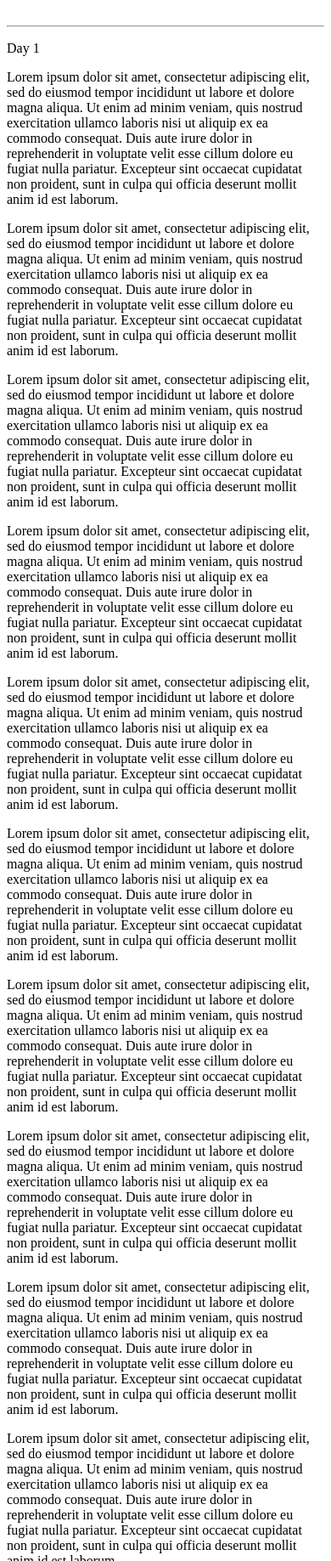
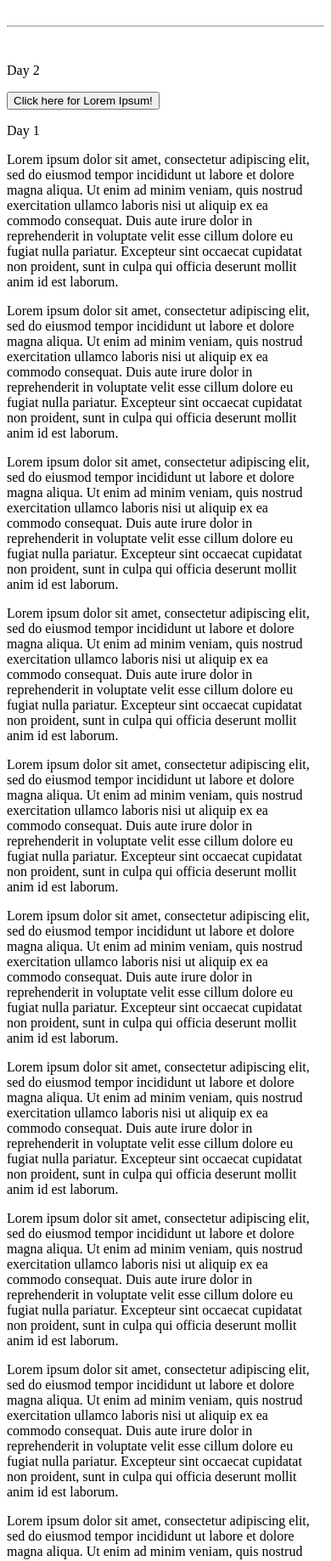
Before and after one commit to lumberdwelling/Blog-Project, a plain HTML site: page index.html in a window 390 px wide. Shown: the part 163-2000 px from the top of the page at 85% size. Drawn offline with Linux system fonts and the light colour scheme.

Commit message:
update 4
added lorem ipsum button, removed excess lorem ipsum, changed breakpoint for New

```diff
--- a/index.html
+++ b/index.html
@@ -14,20 +14,17 @@
       <li><a href="#about">About</a></li>
     </ul>
     <h1 id="home"> Patrick Koidal's 100 Days of Code Blog </h1>
-    <hr>
-    <p id="new"> Day 1 </p>
-    <p> Lorem ipsum dolor sit amet, consectetur adipiscing elit, sed do eiusmod tempor incididunt ut labore et dolore magna aliqua. Ut enim ad minim veniam, quis nostrud exercitation ullamco laboris nisi ut aliquip ex ea commodo consequat. Duis aute irure dolor in reprehenderit in voluptate velit esse cillum dolore eu fugiat nulla pariatur. Excepteur sint occaecat cupidatat non proident, sunt in culpa qui officia deserunt mollit anim id est laborum.</p>
-    <p> Lorem ipsum dolor sit amet, consectetur adipiscing elit, sed do eiusmod tempor incididunt ut labore et dolore magna aliqua. Ut enim ad minim veniam, quis nostrud exercitation ullamco laboris nisi ut aliquip ex ea commodo consequat. Duis aute irure dolor in reprehenderit in voluptate velit esse cillum dolore eu fugiat nulla pariatur. Excepteur sint occaecat cupidatat non proident, sunt in culpa qui officia deserunt mollit anim id est laborum.</p>
-    <p> Lorem ipsum dolor sit amet, consectetur adipiscing elit, sed do eiusmod tempor incididunt ut labore et dolore magna aliqua. Ut enim ad minim veniam, quis nostrud exercitation ullamco laboris nisi ut aliquip ex ea commodo consequat. Duis aute irure dolor in reprehenderit in voluptate velit esse cillum dolore eu fugiat nulla pariatur. Excepteur sint occaecat cupidatat non proident, sunt in culpa qui officia deserunt mollit anim id est laborum.</p>
-    <p> Lorem ipsum dolor sit amet, consectetur adipiscing elit, sed do eiusmod tempor incididunt ut labore et dolore magna aliqua. Ut enim ad minim veniam, quis nostrud exercitation ullamco laboris nisi ut aliquip ex ea commodo consequat. Duis aute irure dolor in reprehenderit in voluptate velit esse cillum dolore eu fugiat nulla pariatur. Excepteur sint occaecat cupidatat non proident, sunt in culpa qui officia deserunt mollit anim id est laborum.</p>
-    <p> Lorem ipsum dolor sit amet, consectetur adipiscing elit, sed do eiusmod tempor incididunt ut labore et dolore magna aliqua. Ut enim ad minim veniam, quis nostrud exercitation ullamco laboris nisi ut aliquip ex ea commodo consequat. Duis aute irure dolor in reprehenderit in voluptate velit esse cillum dolore eu fugiat nulla pariatur. Excepteur sint occaecat cupidatat non proident, sunt in culpa qui officia deserunt mollit anim id est laborum.</p>
-    <p> Lorem ipsum dolor sit amet, consectetur adipiscing elit, sed do eiusmod tempor incididunt ut labore et dolore magna aliqua. Ut enim ad minim veniam, quis nostrud exercitation ullamco laboris nisi ut aliquip ex ea commodo consequat. Duis aute irure dolor in reprehenderit in voluptate velit esse cillum dolore eu fugiat nulla pariatur. Excepteur sint occaecat cupidatat non proident, sunt in culpa qui officia deserunt mollit anim id est laborum.</p>
-    <p> Lorem ipsum dolor sit amet, consectetur adipiscing elit, sed do eiusmod tempor incididunt ut labore et dolore magna aliqua. Ut enim ad minim veniam, quis nostrud exercitation ullamco laboris nisi ut aliquip ex ea commodo consequat. Duis aute irure dolor in reprehenderit in voluptate velit esse cillum dolore eu fugiat nulla pariatur. Excepteur sint occaecat cupidatat non proident, sunt in culpa qui officia deserunt mollit anim id est laborum.</p>
-    <p> Lorem ipsum dolor sit amet, consectetur adipiscing elit, sed do eiusmod tempor incididunt ut labore et dolore magna aliqua. Ut enim ad minim veniam, quis nostrud exercitation ullamco laboris nisi ut aliquip ex ea commodo consequat. Duis aute irure dolor in reprehenderit in voluptate velit esse cillum dolore eu fugiat nulla pariatur. Excepteur sint occaecat cupidatat non proident, sunt in culpa qui officia deserunt mollit anim id est laborum.</p>
-    <p> Lorem ipsum dolor sit amet, consectetur adipiscing elit, sed do eiusmod tempor incididunt ut labore et dolore magna aliqua. Ut enim ad minim veniam, quis nostrud exercitation ullamco laboris nisi ut aliquip ex ea commodo consequat. Duis aute irure dolor in reprehenderit in voluptate velit esse cillum dolore eu fugiat nulla pariatur. Excepteur sint occaecat cupidatat non proident, sunt in culpa qui officia deserunt mollit anim id est laborum.</p>
-    <p> Lorem ipsum dolor sit amet, consectetur adipiscing elit, sed do eiusmod tempor incididunt ut labore et dolore magna aliqua. Ut enim ad minim veniam, quis nostrud exercitation ullamco laboris nisi ut aliquip ex ea commodo consequat. Duis aute irure dolor in reprehenderit in voluptate velit esse cillum dolore eu fugiat nulla pariatur. Excepteur sint occaecat cupidatat non proident, sunt in culpa qui officia deserunt mollit anim id est laborum.</p>
-    <p> Lorem ipsum dolor sit amet, consectetur adipiscing elit, sed do eiusmod tempor incididunt ut labore et dolore magna aliqua. Ut enim ad minim veniam, quis nostrud exercitation ullamco laboris nisi ut aliquip ex ea commodo consequat. Duis aute irure dolor in reprehenderit in voluptate velit esse cillum dolore eu fugiat nulla pariatur. Excepteur sint occaecat cupidatat non proident, sunt in culpa qui officia deserunt mollit anim id est laborum.</p>
-    <p> Lorem ipsum dolor sit amet, consectetur adipiscing elit, sed do eiusmod tempor incididunt ut labore et dolore magna aliqua. Ut enim ad minim veniam, quis nostrud exercitation ullamco laboris nisi ut aliquip ex ea commodo consequat. Duis aute irure dolor in reprehenderit in voluptate velit esse cillum dolore eu fugiat nulla pariatur. Excepteur sint occaecat cupidatat non proident, sunt in culpa qui officia deserunt mollit anim id est laborum.</p>
+    <hr id="new">
+    &nbsp;
+    <p>Day 2</p>
+      <script>
+        function createParagraph() {
+          var para = document.getElementById('loremDiv').innerHTML = 'Lorem ipsum dolor sit amet, consectetur adipiscing elit, sed do eiusmod tempor incididunt ut labore et dolore magna aliqua. Ut enim ad minim veniam, quis nostrud exercitation ullamco laboris nisi ut aliquip ex ea commodo consequat. Duis aute irure dolor in reprehenderit in voluptate velit esse cillum dolore eu fugiat nulla pariatur. Excepteur sint occaecat cupidatat non proident, sunt in culpa qui officia deserunt mollit anim id est laborum.'
+        }
+      </script>
+      <button onclick="createParagraph()">Click here for Lorem Ipsum!</button>
+      <div id="loremDiv"></div>
+    <p> Day 1 </p>
     <p> Lorem ipsum dolor sit amet, consectetur adipiscing elit, sed do eiusmod tempor incididunt ut labore et dolore magna aliqua. Ut enim ad minim veniam, quis nostrud exercitation ullamco laboris nisi ut aliquip ex ea commodo consequat. Duis aute irure dolor in reprehenderit in voluptate velit esse cillum dolore eu fugiat nulla pariatur. Excepteur sint occaecat cupidatat non proident, sunt in culpa qui officia deserunt mollit anim id est laborum.</p>
     <p> Lorem ipsum dolor sit amet, consectetur adipiscing elit, sed do eiusmod tempor incididunt ut labore et dolore magna aliqua. Ut enim ad minim veniam, quis nostrud exercitation ullamco laboris nisi ut aliquip ex ea commodo consequat. Duis aute irure dolor in reprehenderit in voluptate velit esse cillum dolore eu fugiat nulla pariatur. Excepteur sint occaecat cupidatat non proident, sunt in culpa qui officia deserunt mollit anim id est laborum.</p>
     <p> Lorem ipsum dolor sit amet, consectetur adipiscing elit, sed do eiusmod tempor incididunt ut labore et dolore magna aliqua. Ut enim ad minim veniam, quis nostrud exercitation ullamco laboris nisi ut aliquip ex ea commodo consequat. Duis aute irure dolor in reprehenderit in voluptate velit esse cillum dolore eu fugiat nulla pariatur. Excepteur sint occaecat cupidatat non proident, sunt in culpa qui officia deserunt mollit anim id est laborum.</p>
```
